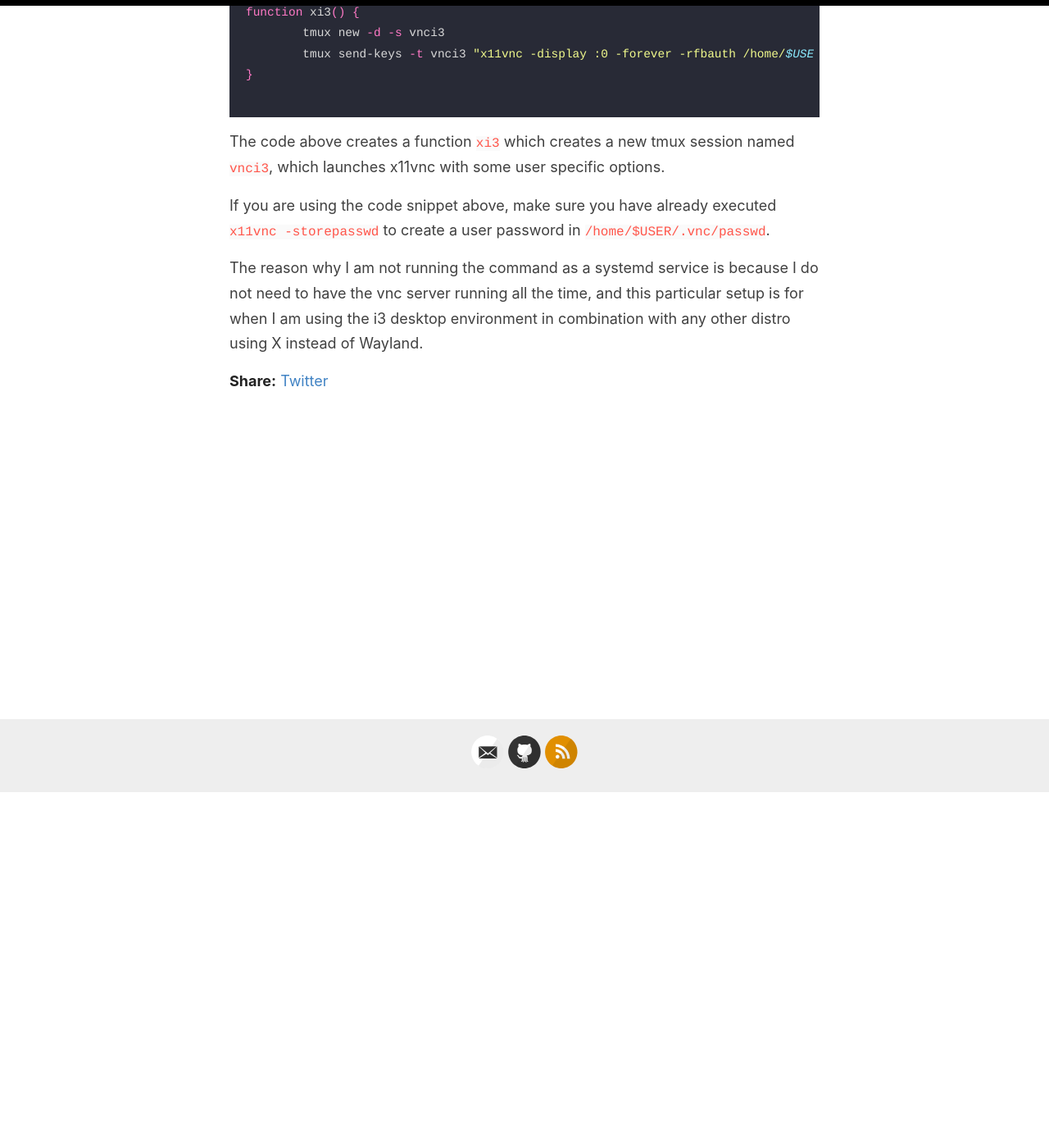
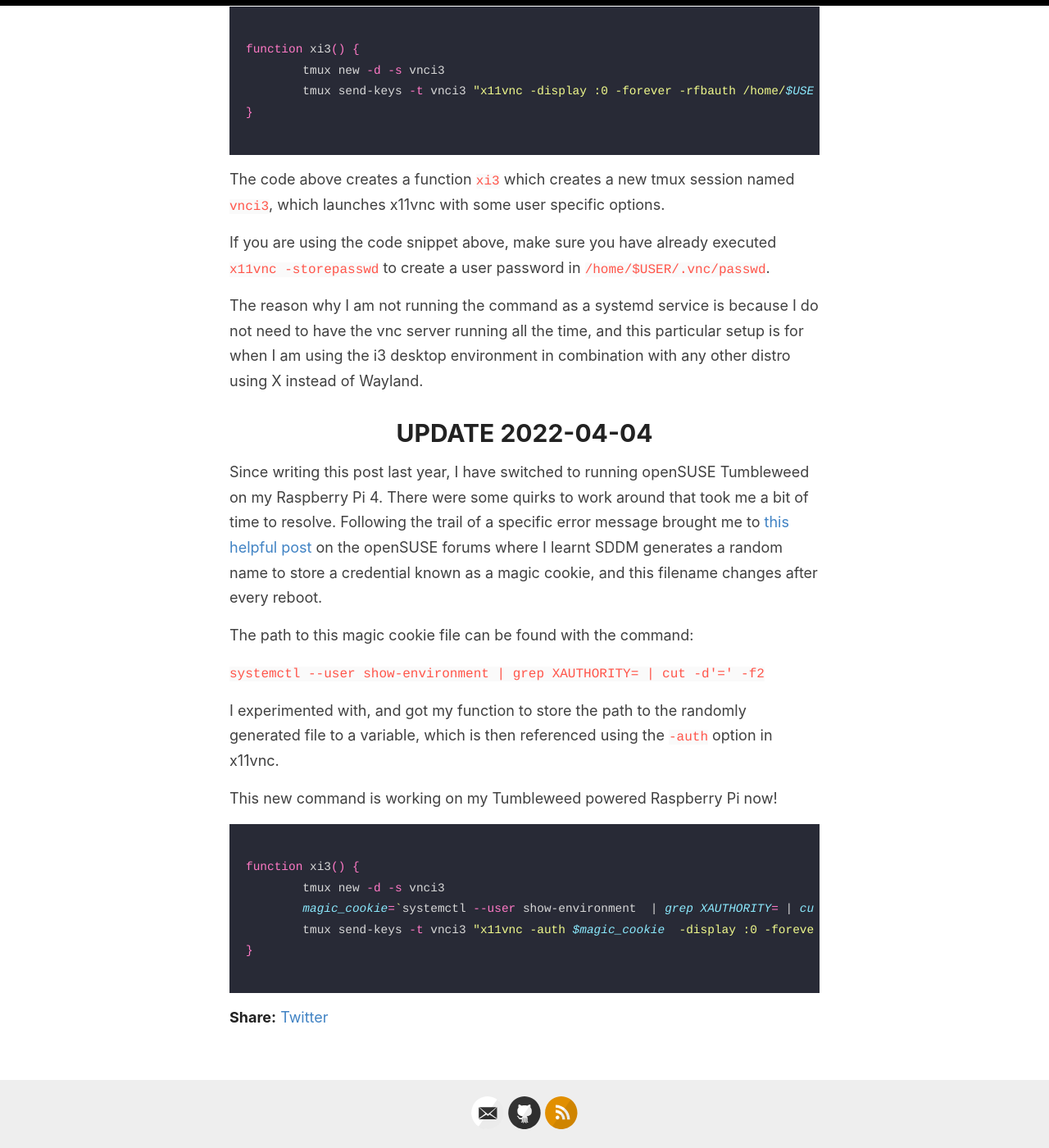
Before and after one commit to chanjuping/chanjuping.github.io, a Jekyll site: the page built from _posts/2021-04-20-x11vnc-tmux.md, in a window 1280 px wide and 1400 px high, scrolled down 434 px. Shown: the whole window at 82% size. Built offline with Jekyll 4.4.1, drawn with Linux system fonts in a browser that asks for light colours; some of the changed text lies outside the part shown.

Commit message:
Add script for SDDM sessions

````diff
--- a/_posts/2021-04-20-x11vnc-tmux.md
+++ b/_posts/2021-04-20-x11vnc-tmux.md
@@ -4,6 +4,7 @@ title: "Launching x11vnc to a New tmux Session"
 date: 2021-04-20 +0800
 categories: [Linux, tmux, x11vnc, i3]
 ---
+UPDATED 2022-04-04: Adding additional options for Magic Cookies
 
 I added the following to my `.bashrc` file because it would allow me to easily execute x11vnc on my Raspberry Pi when I need to do screen sharing sessions while teaching, whatever the desktop environment.
 
@@ -21,3 +22,25 @@ The code above creates a function `xi3` which creates a new tmux session named `
 If you are using the code snippet above, make sure you have already executed `x11vnc -storepasswd` to create a user password in `/home/$USER/.vnc/passwd`.
 
 The reason why I am not running the command as a systemd service is because I do not need to have the vnc server running all the time, and this particular setup is for when I am using the i3 desktop environment in combination with any other distro using X instead of Wayland.
+
+# UPDATE 2022-04-04
+
+Since writing this post last year, I have switched to running openSUSE Tumbleweed on my Raspberry Pi 4. There were some quirks to work around that took me a bit of time to resolve. Following the trail of a specific error message brought me to [this helpful post](https://forums.opensuse.org/showthread.php/565024-Help-locally-displaying-KDE-desktop-via-x11vnc-piped-through-ssh-from-Tumbleweed-headless-remote-PC/page2) on the openSUSE forums where I learnt SDDM generates a random name to store a credential known as a magic cookie, and this filename changes after every reboot.
+
+The path to this magic cookie file can be found with the command:
+
+`systemctl --user show-environment  | grep XAUTHORITY= | cut -d'=' -f2`
+
+I experimented with, and got my function to store the path to the randomly generated file to a variable, which is then referenced using the `-auth` option in x11vnc.
+
+This new command is working on my Tumbleweed powered Raspberry Pi now!
+
+```shell
+
+function xi3() {
+        tmux new -d -s vnci3
+        magic_cookie=`systemctl --user show-environment  | grep XAUTHORITY= | cut -d'=' -f2`
+        tmux send-keys -t vnci3 "x11vnc -auth $magic_cookie  -display :0 -forever -rfbauth /home/$USER/.vnc/passwd -wait 50 -noxdamage" ENTER
+}
+
+```
````
